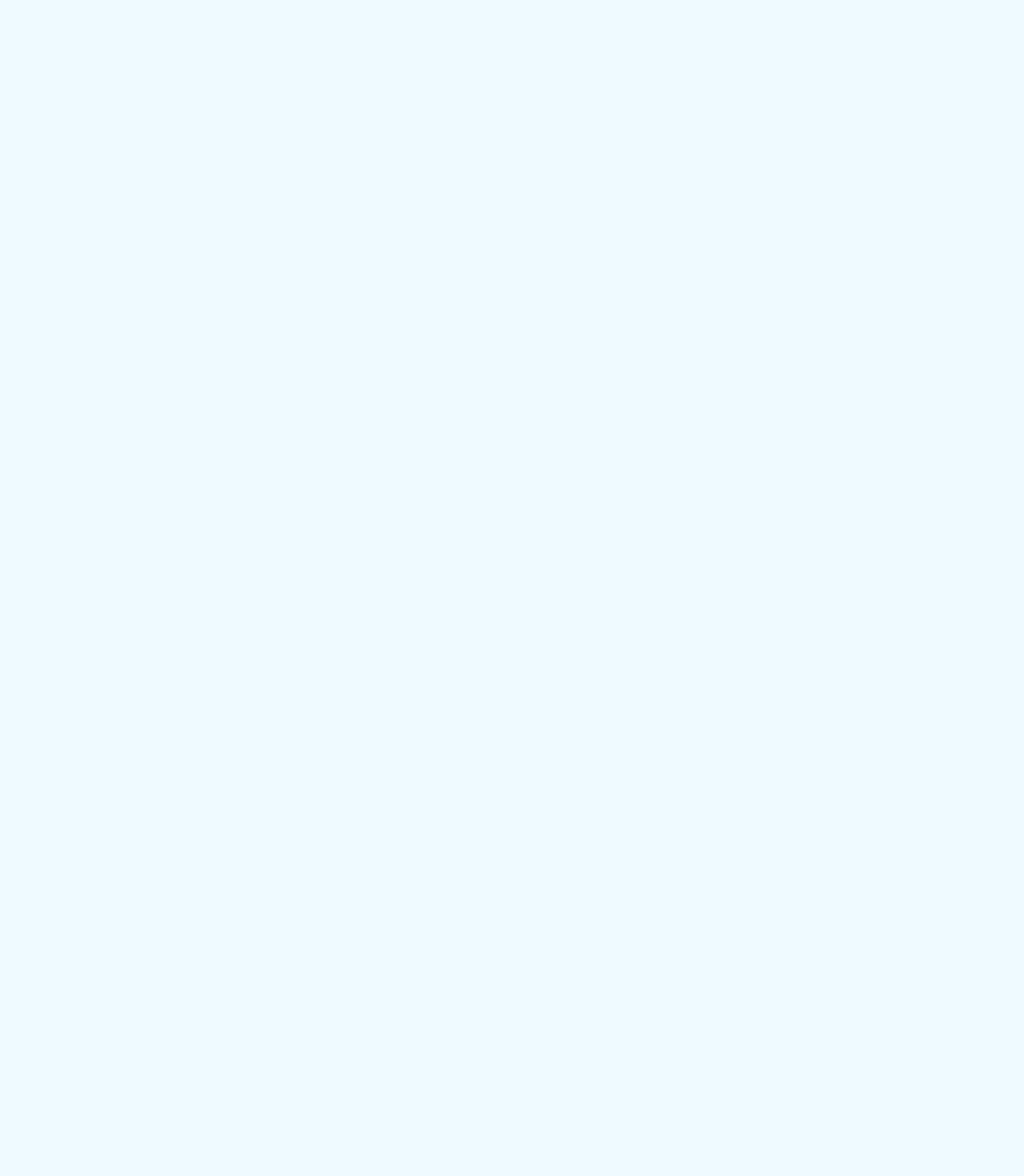
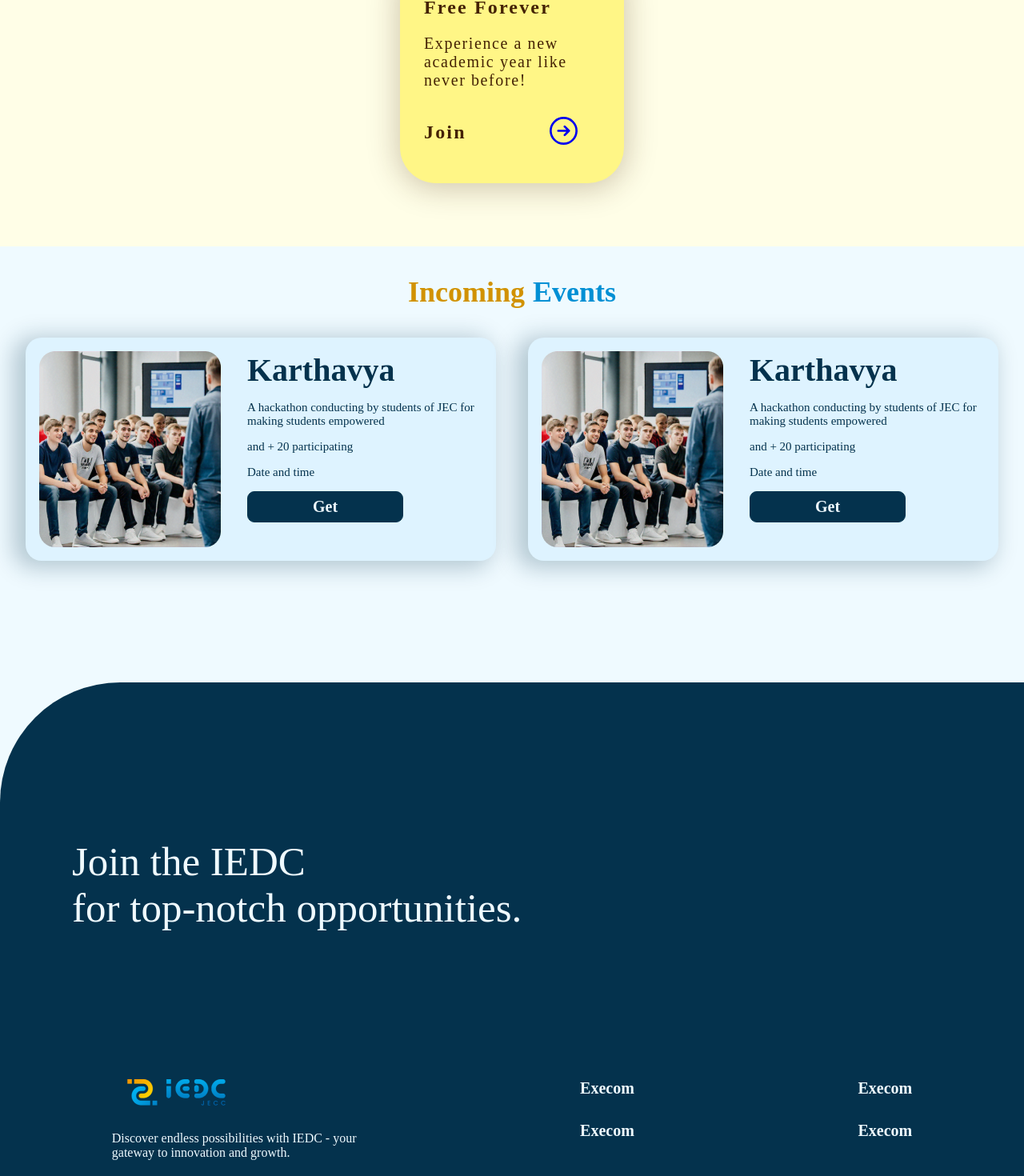
Before and after one commit to IEDC-JECC/iedcweb, a React (Create React App) app: page / in a window 1280 px wide. Shown: the part 2376-3846 px from the top of the page at 80% size. Before the commit the page ends 2158 px from the top, so only its background shows below. Built offline with nearby package versions, Linux system fonts and the light colour scheme.

Commit message:
Home page

```diff
--- a/package.json
+++ b/package.json
@@ -3,6 +3,7 @@
   "version": "0.1.0",
   "private": true,
   "dependencies": {
+    "@phosphor-icons/react": "^2.1.7",
     "@testing-library/jest-dom": "^5.17.0",
     "@testing-library/react": "^13.4.0",
     "@testing-library/user-event": "^13.5.0",
--- /dev/null
+++ b/src/components/Footer/Footer.jsx
@@ -0,0 +1,32 @@
+import React from 'react';
+import "./footer.css";
+import ededc from '../../images/iedc.png';
+
+function Footer() {
+  return (
+    <div>
+        <div className="foots">
+            <h2>Join the IEDC<br></br>
+            for top-notch opportunities.</h2>
+            <div className="footi">
+                <div className="logdet">
+                    <img src={ededc}></img>
+                    <p>Discover endless possibilities with IEDC - your<br></br> gateway to innovation and growth.</p>
+                </div>
+                <div className="linkdet">
+                    <a href="http://www.google.com">Execom</a>
+                    <a href="http://www.google.com">Execom</a>
+                </div>
+                <div className="linkdet">
+                    <a href="http://www.google.com">Execom</a>
+                    <a href="http://www.google.com">Execom</a>
+                </div>
+            </div>
+            <p className='ajs'>IEDC 2024 - Developed By Alan Jose Santo</p>
+        </div>
+
+    </div>
+  )
+}
+
+export default Footer
--- /dev/null
+++ b/src/components/Footer/footer.css
@@ -0,0 +1,58 @@
+.foots
+{
+    border-radius: 150px 0px 0px 0px;
+background: #04324D;
+margin: 0;
+}
+.foots h2{
+    color: #EFFAFF;
+font-family: "Bai Jamjuree";
+font-size: 51px;
+font-style: normal;
+font-weight: 500;
+line-height: normal;
+text-align: left;
+padding-left: 90px;
+padding-top: 195px;
+padding-bottom: 131px;
+}
+.footi
+{
+    display: flex;
+    justify-content: space-around;
+    align-items: center;
+}
+.logdet{
+    text-align: left;
+    color: #EFFAFF;
+font-family: "Bai Jamjuree";
+font-size: 16px;
+font-style: normal;
+font-weight: 400;
+line-height: normal;
+}
+.linkdet a
+{
+    text-decoration: none;
+    display: block;
+    color: #EFFAFF;
+font-family: "Bai Jamjuree";
+font-size: 20px;
+font-style: normal;
+font-weight: 600;
+line-height: normal;
+margin-bottom: 30px;
+}
+.ajs
+{
+    color: #EFFAFF;
+text-align: center;
+font-family: "Bai Jamjuree";
+font-size: 16px;
+font-style: normal;
+font-weight: 400;
+line-height: normal;
+margin-bottom: 0;
+padding-bottom: 100px;
+padding-top: 100px;
+}
--- a/src/pages/Home.jsx
+++ b/src/pages/Home.jsx
@@ -4,6 +4,9 @@ import Banner from '../components/Banner/Banner';
 import "./home.css";
 import IEdc from '../images/image-10.png';
 import IEdc2 from '../images/image-11.png';
+import {ArrowCircleRight} from '@phosphor-icons/react';
+import Hacker from '../images/hack.png';
+import Footer from '../components/Footer/Footer';
 
 function Home() {
   return (
@@ -44,7 +47,54 @@ function Home() {
                 <p>Ideative Events</p>
             </div>
         </div>
-    </div>
+        <div className="memb">
+        <div style={{display:"flex",gap:"10px",justifyContent:"center"}}>
+                <p className='mmanj'>Our</p>
+                <p className='mneel'>Membership</p>
+            </div>
+            <div className="joinb">
+                <h2 className='fefe'>Free Forever</h2>
+                <p>Experience a new academic year like never before!</p>
+                <div style={{display:"inline-flex",gap:"100px",justifyContent:"space-between",alignItems:"center"}}>
+                    <h2>Join</h2>
+                    <a href='https://www.google.com' style={{textDecoration:"none"}}><ArrowCircleRight size={43} /></a>
+            </div>
+
+            </div>
+        </div>
+        <div className="incev">
+        <div style={{display:"flex",gap:"10px",justifyContent:"center"}}>
+                <p className='mmanj'>Incoming</p>
+                <p className='mneel'>Events</p>
+                </div>
+                <div style={{display: "flex",
+                            alignItems: "center",
+                            gap: "40px",paddingLeft:"32px",paddingRight:"32px"}}>
+                    <div className="evind">
+                        <img src={Hacker}></img>
+                        <div className="evind1">
+                            <h2>Karthavya</h2>
+                            <p>A hackathon conducting by students of JEC for making students empowered</p>
+                            <p> and + 20 participating</p>
+                            <p>Date and time</p>
+                            <button>Get</button>
+                        </div>
+                    </div>
+                    <div className="evind">
+                        <img src={Hacker}></img>
+                        <div className="evind1">
+                            <h2>Karthavya</h2>
+                            <p>A hackathon conducting by students of JEC for making students empowered</p>
+                            <p> and + 20 participating</p>
+                            <p>Date and time</p>
+                            <button>Get</button>
+                        </div>
+                    </div>
+                            </div>
+
+            </div>
+            <Footer></Footer>
+        </div>
   )
 }
 
--- a/src/pages/home.css
+++ b/src/pages/home.css
@@ -1,6 +1,7 @@
 .hmid
 {
     margin-top: 69px;
+    margin-bottom: 0;
 }
 .mmanj
 {
@@ -72,3 +73,105 @@ font-style: normal;
 font-weight: 400;
 line-height: normal;
 }
+.memb
+{
+    background: #FFFEE7;
+    padding-bottom: 79px;
+}
+.joinb
+{
+    width:220px;
+    text-align: left;
+    border-radius: 45px;
+background: #FFF686;
+box-shadow: 0px 4px 36.9px 3px rgba(68, 34, 4, 0.25);
+padding: 30px;
+display: block;
+margin-left: auto;
+margin-right: auto;
+align-items: center;
+margin-top: 50px;
+
+}
+.joinb p{
+    width: 180px;
+    color: #442204;
+font-family: "Bai Jamjuree";
+font-size: 20px;
+font-style: normal;
+font-weight: 400;
+line-height: normal;
+letter-spacing: 1.6px;
+}
+.joinb h2{
+    color: #442204;
+font-family: "Bai Jamjuree";
+font-size: 24px;
+font-style: normal;
+font-weight: 600;
+line-height: normal;
+letter-spacing: 2.16px;
+}
+.fefe
+{
+    color: #442204;
+font-family: "Bai Jamjuree";
+font-size: 24px;
+font-style: normal;
+font-weight: 600;
+line-height: normal;
+letter-spacing: 2.16px;
+width: 200px;
+}
+.evind{
+    width: 50%;
+    display: flex;
+    gap: 33px;
+    border-radius: 20px;
+background: #DEF3FF;
+box-shadow: -10px 4px 28.1px 5px rgba(4, 50, 77, 0.25);
+padding: 17px;
+}
+.evind1
+{
+    display: block;
+    text-align: left;
+
+}
+.evind1 h2{
+    color: #04324D;
+font-family: "Bai Jamjuree";
+font-size: 40px;
+font-style: normal;
+font-weight: 600;
+line-height: normal;
+margin: 0;
+}
+.evind1 p{
+    color: #04324D;
+font-family: "Bai Jamjuree";
+font-size: 15px;
+font-style: normal;
+font-weight: 400;
+line-height: normal;
+}
+.evind1 button{
+    display: inline-flex;
+padding: 7px 81px;
+justify-content: center;
+align-items: center;
+gap: 10px;
+border-radius: 9px;
+border: 1px solid #04324D;
+background: #04324D;
+color: #EFFAFF;
+font-family: "Bai Jamjuree";
+font-size: 20px;
+font-style: normal;
+font-weight: 700;
+line-height: normal;
+}
+.incev
+{
+    padding-bottom: 110px;
+}
```
Also changed, not shown: src/images/hack.png (added), 1 other file (tests, documents, lock files or other folders).
